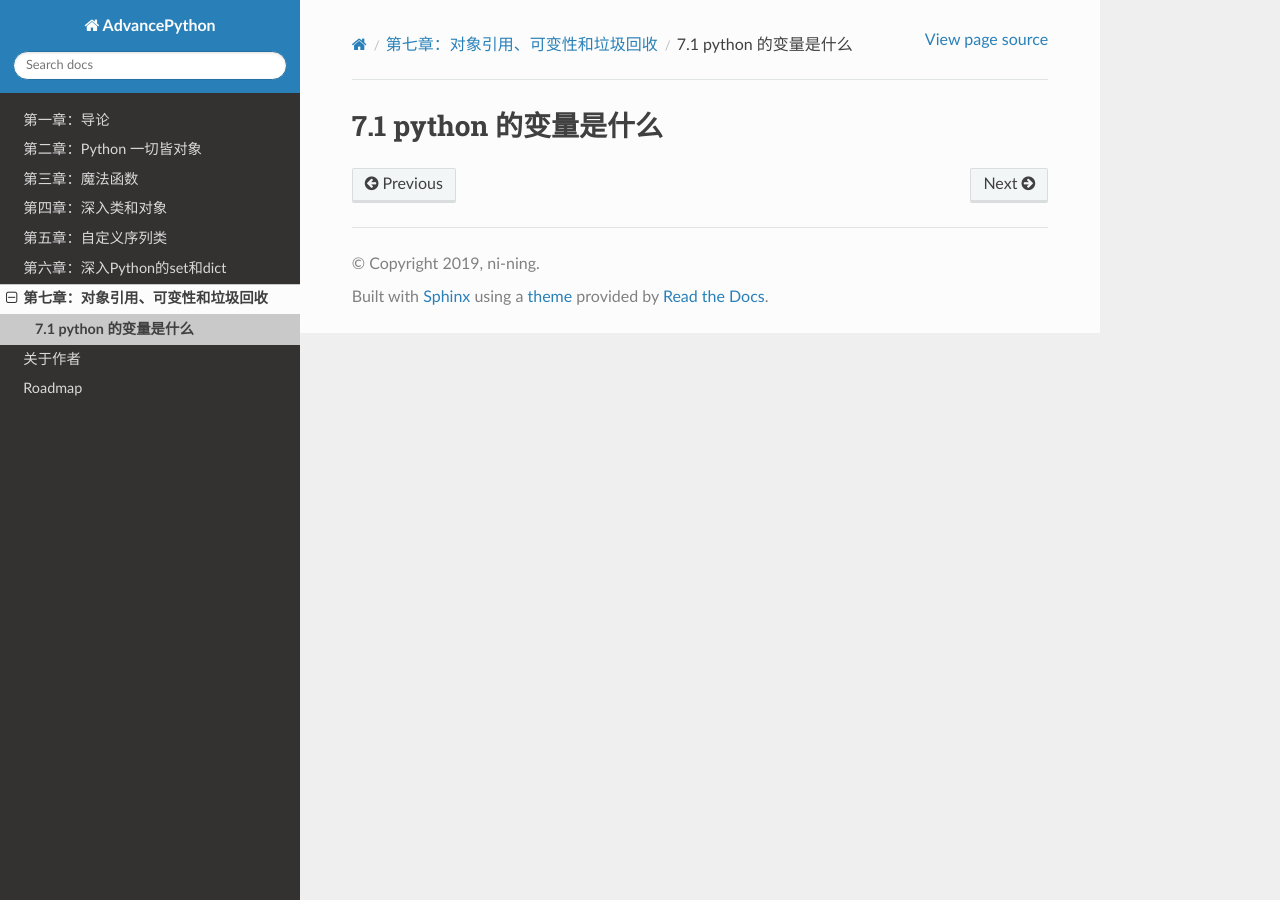
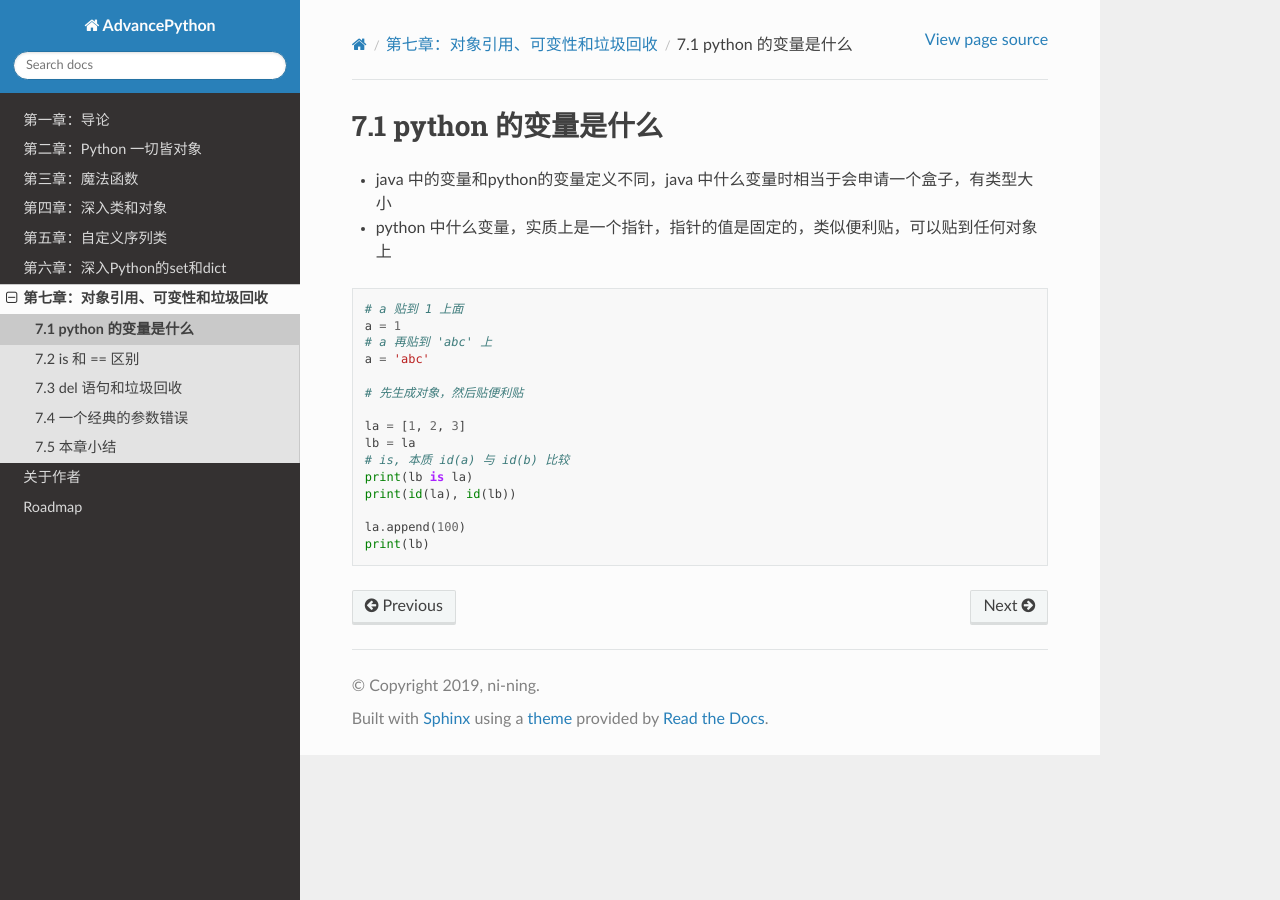
Before and after one commit to ni-ning/AdvancePython, a Sphinx documentation site: the page built from source/c07/p01_python_variable.rst, in a window 1280 px wide. Built offline with Sphinx 7.4.7 and the Read the Docs theme 2.0.0, drawn with Linux system fonts in a browser that asks for light colours.

Commit message:
完成 c07

```diff
--- a/source/c07/p01_python_variable.rst
+++ b/source/c07/p01_python_variable.rst
@@ -1,3 +1,24 @@
 ===============================
 7.1 python 的变量是什么
 ===============================
+
+- java 中的变量和python的变量定义不同，java 中什么变量时相当于会申请一个盒子，有类型大小
+- python 中什么变量，实质上是一个指针，指针的值是固定的，类似便利贴，可以贴到任何对象上
+
+.. code-block:: py
+
+    # a 贴到 1 上面
+    a = 1
+    # a 再贴到 'abc' 上
+    a = 'abc'
+
+    # 先生成对象，然后贴便利贴
+
+    la = [1, 2, 3]
+    lb = la
+    # is, 本质 id(a) 与 id(b) 比较
+    print(lb is la)
+    print(id(la), id(lb))
+
+    la.append(100)
+    print(lb)
--- /dev/null
+++ b/source/c07/p05_conclusion.rst
@@ -0,0 +1,7 @@
+===============================
+7.5 本章小结
+===============================
+
+- python 变量的本质
+- is、== 和 = 区别与联系
+- del 和垃圾回收
```
Also changed, not shown: source/c07/p02_is_equal.rst (added, +31 -0 lines), source/c07/p03_del.rst (added, +16 -0 lines), source/c07/p04_argument_error.rst (added, +85 -0 lines), 5 other files.
